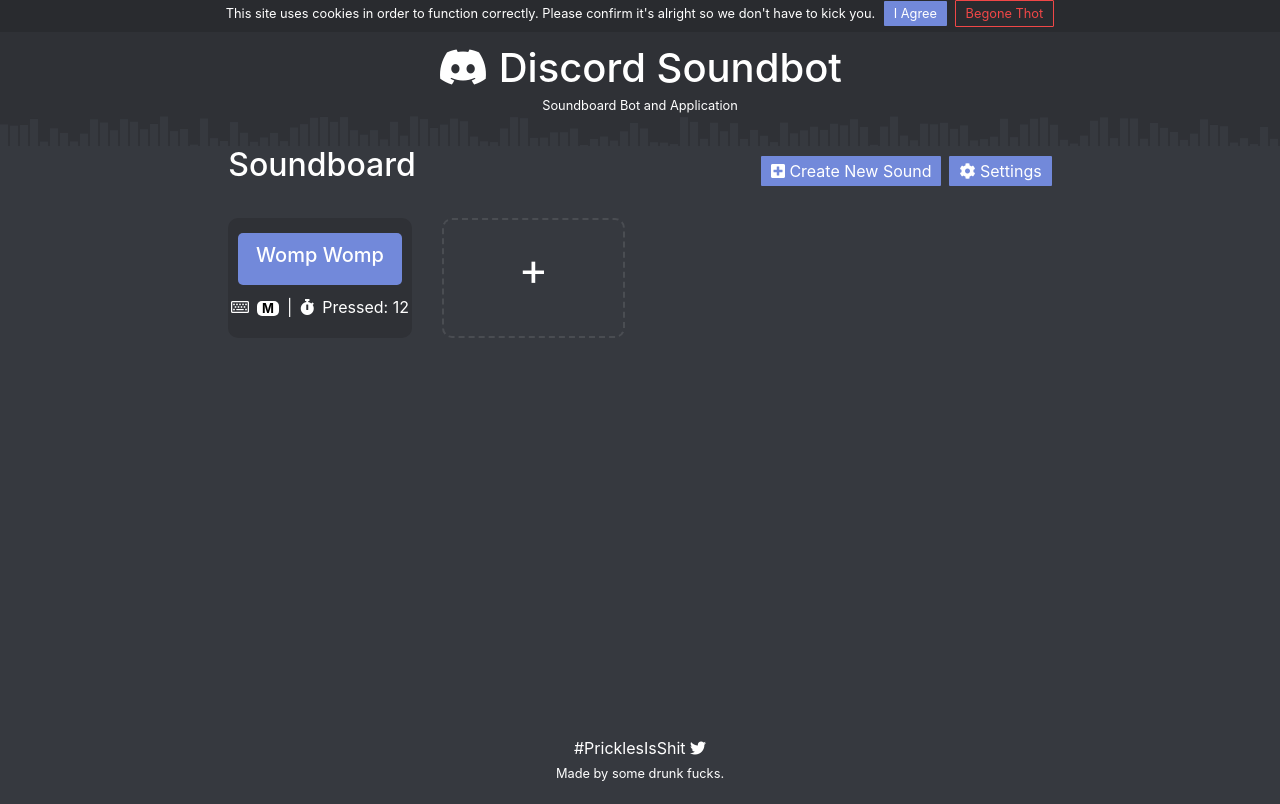
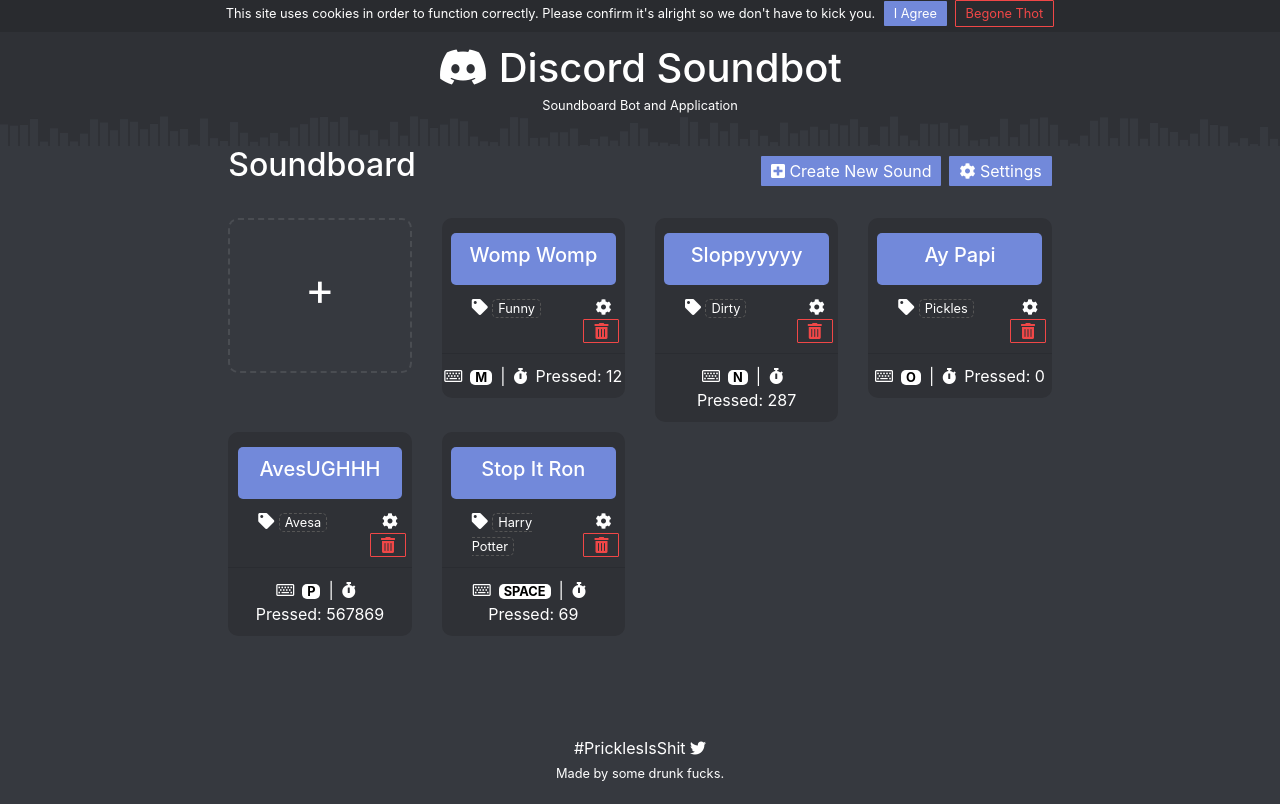
Before and after one commit to riezahughes/ui-graphql-discord, a React (Create React App) app: page /dashboard in a window 1280 px wide. Built offline with nearby package versions, Linux system fonts and the light colour scheme.

Commit message:
Soundboard adustments again.

```diff
--- a/src/App.css
+++ b/src/App.css
@@ -105,7 +105,7 @@ footer{
   border-radius: 10px;
   margin-bottom: 5px;
   margin-top: 5px;
-  min-height: 120px;
+  min-height: 155px;
   padding-top: 15px;
 }
 .sb-btn-container button{
@@ -116,9 +116,10 @@ footer{
 
 .sb-btn-container .list-inline{
   margin-top: 10px;
+  margin-bottom: 10px;
 }
 
-.sb-btn-container span{
+.sb-btn-container .keybind{
   color: black;
   background: white;
   border-radius: 5px;
@@ -126,9 +127,21 @@ footer{
   font-weight: bold;
   font-size: 80%;
 }
+.sb-btn-container hr{
+  margin-bottom: 0.2rem;
+  margin-top: 0;
+}
+
+.tag{
+  border: 1px dashed #555;
+  border-radius: 5px;
+  padding: 1px 5px;
+  font-size: 80%;
+}
 
 .emptyButton{
   font-size: 45px;
+  padding-top: 35px;
 }
 
 .emptyButton:hover{
--- a/src/Dashboard/DashboardContent.js
+++ b/src/Dashboard/DashboardContent.js
@@ -35,8 +35,12 @@ constructor(props){
                     </div>
                     <div className="col-10 col-lg-8">
                         <div className="row content-container">
-                            <DashboardSound emptyBlock="false" url="" title="Womp Womp"/>
                             <DashboardSound emptyBlock="true"/>
+                            <DashboardSound emptyBlock="false" url="" title="Womp Womp" pressed="12" tag="Funny" keybind="M"/>
+                            <DashboardSound emptyBlock="false" url="" title="Sloppyyyyy" pressed="287" tag="Dirty" keybind="N"/>
+                            <DashboardSound emptyBlock="false" url="" title="Ay Papi" pressed="0" tag="Pickles" keybind="O"/>
+                            <DashboardSound emptyBlock="false" url="" title="AvesUGHHH" pressed="567869" tag="Avesa" keybind="P"/>
+                            <DashboardSound emptyBlock="false" url="" title="Stop It Ron" pressed="69" tag="Harry Potter" keybind="SPACE"/>
                         </div>
                     </div>
                     <div className="col-1 col-lg-2">
--- a/src/Dashboard/DashboardSound.js
+++ b/src/Dashboard/DashboardSound.js
@@ -29,17 +29,45 @@ export default class DashboardSound extends Component{
             return(
                 <div className="col-12 col-md-6 col-lg-4 col-xl-3">
                     <div className={classList}>
-                        <div class="row">
-                            <div class="col-12">
-                                <button class="discord-btn-yes"><h5>{this.props.title}</h5></button><br/>
+                    <div className="row">
+                            <div className="col-12">
+                                <button className="discord-btn-yes"><h5>{this.props.title}</h5></button><br/>
                             </div>
-                            <div class="col-12">
+                        </div>
+                        <div className="row">
+                            <div className="col-1">
+                            </div>
+                            <div className="col-6">
+                                <ul className="list-inline text-left">
+                                    <li className="list-inline-item">
+                                        <i className="fas fa-tag"></i> <span className="tag">{this.props.tag}</span>
+                                    </li>
+                                </ul>
+                            </div>
+                            <div className="col-4">
+                                <ul className="list-inline text-right">
+                                    <li className="list-inline-item">
+                                        <i className="fas fa-cog"></i>
+                                    </li>
+                                    <li className="list-inline-item">
+                                        <i className="fas fa-trash-alt discord-btn-no"></i>
+                                    </li>
+                                </ul>
+                            </div>
+
+                            <div className="col-1">
+                            </div>
+                        </div>
+
+                        <div className="row">
+                            <div className="col-12">
+                            <hr/>
                                 <ul className="list-inline">
                                     <li className="list-inline-item">
                                         <i class="far fa-keyboard"></i>
                                     </li>
                                     <li className="list-inline-item">
-                                        <span>M</span>
+                                        <span className="keybind">{this.props.keybind}</span>
                                     </li>
                                     <li className="list-inline-item">
                                         |
@@ -48,7 +76,7 @@ export default class DashboardSound extends Component{
                                       <i class="fas fa-stopwatch"></i>
                                     </li>
                                     <li className="list-inline-item">
-                                       <v class="hide-on-mobile">Pressed: </v>12
+                                       Pressed: {this.props.pressed}
                                     </li>
                                 </ul>
                             </div>
```
